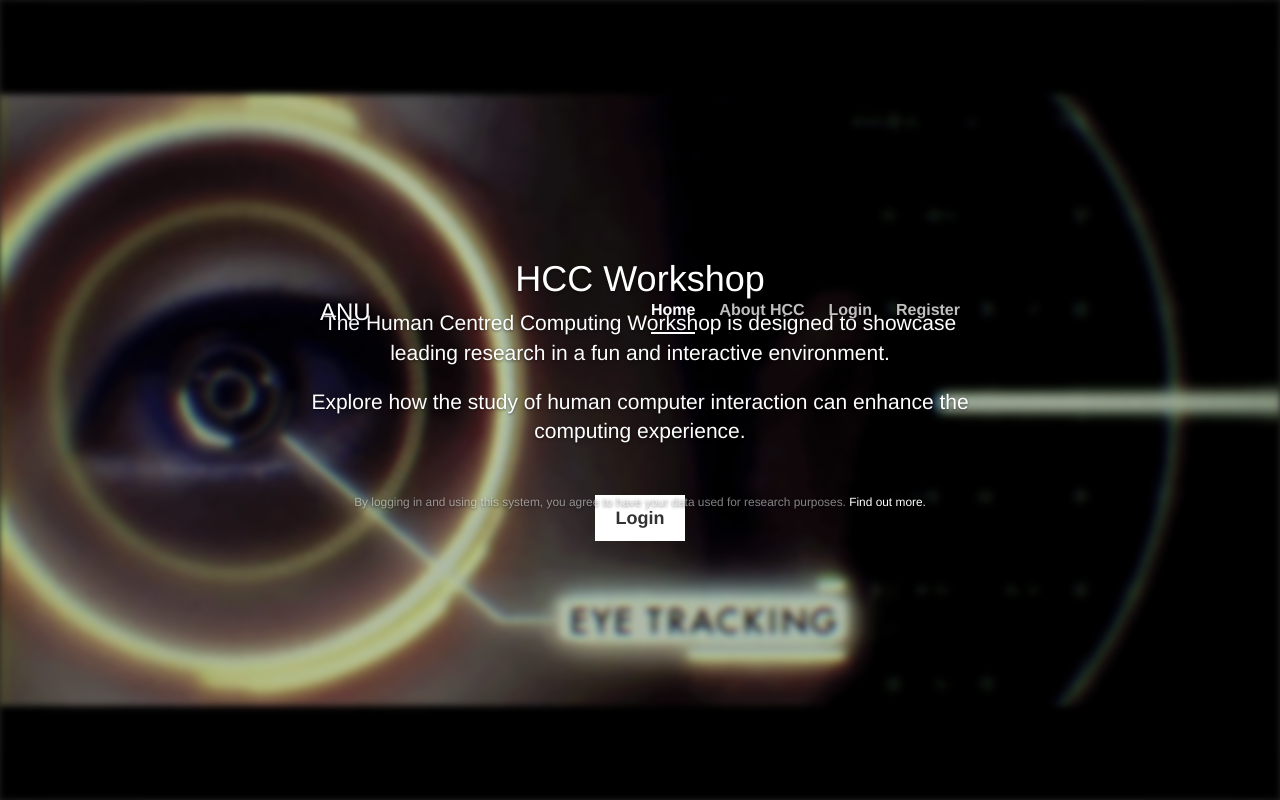
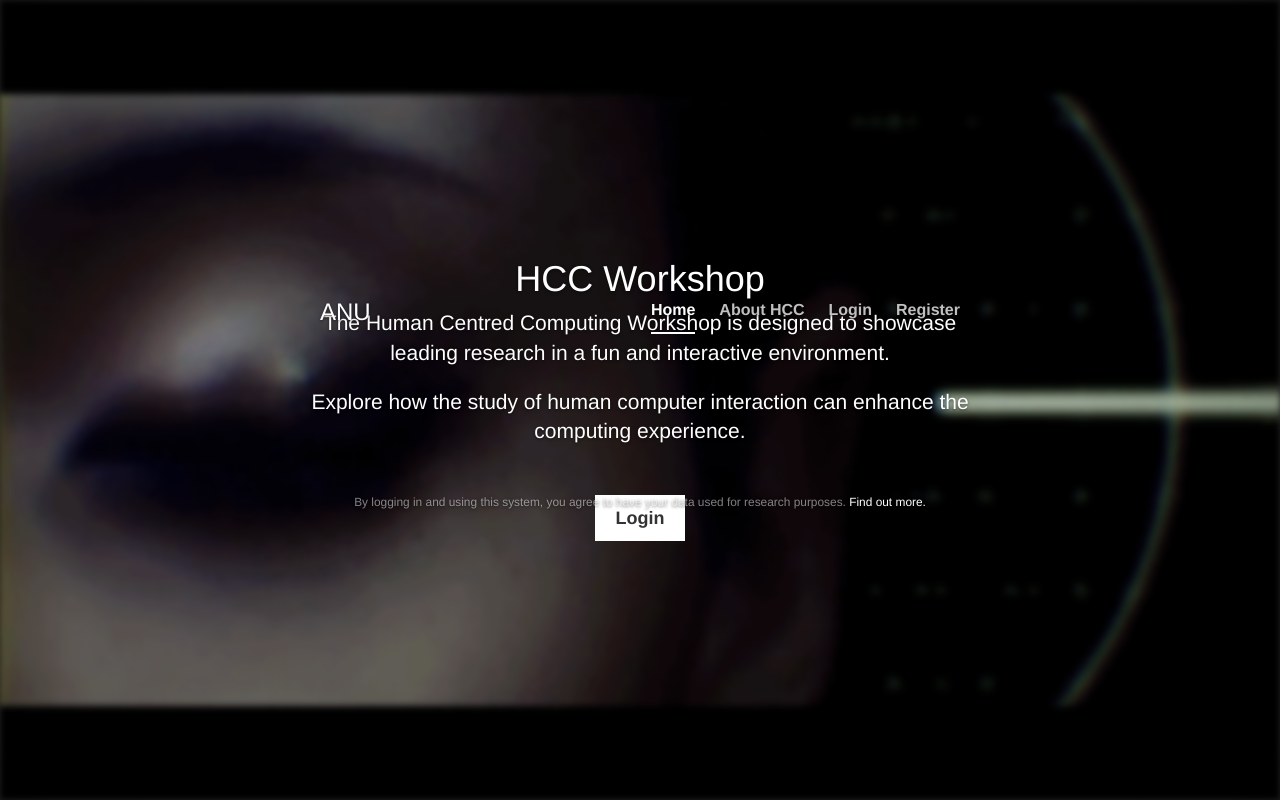
Before and after one commit to chow-c/hcc-workshop, a Django app: page / in a window 1280 px wide. Run offline with Django 3.2, Linux system fonts and the light colour scheme; some libraries are stand-ins or nearby versions.

Commit message:
Extend cover gif

```diff
--- a/home/static/home/cover.css
+++ b/home/static/home/cover.css
@@ -157,7 +157,7 @@ body {
     height: 100%;
     display: block;
     z-index: 1;
-    background:url('cover.gif');
+    background:url('cover-eyetracking.gif');
     background-size: cover;
     background-repeat: no-repeat;
     -webkit-filter: blur(3px) grayscale(0.3) brightness(0.9);
```
Also changed, not shown: home/static/home/cover-eyetracking.gif (added).
